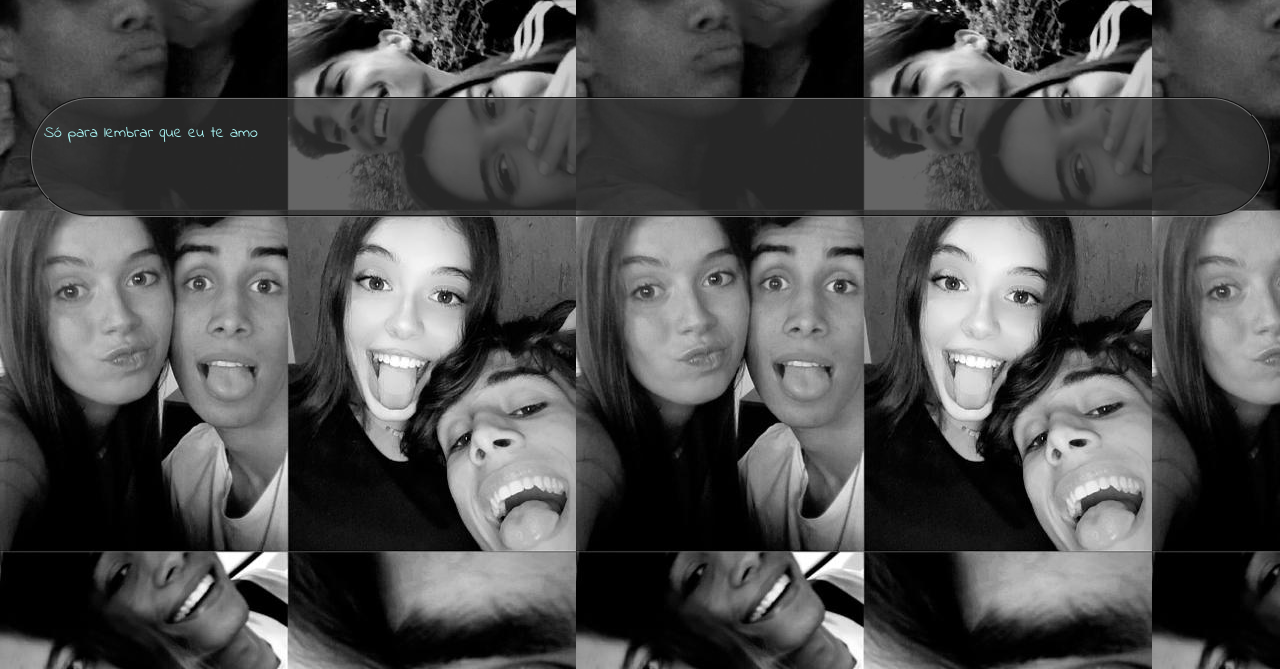
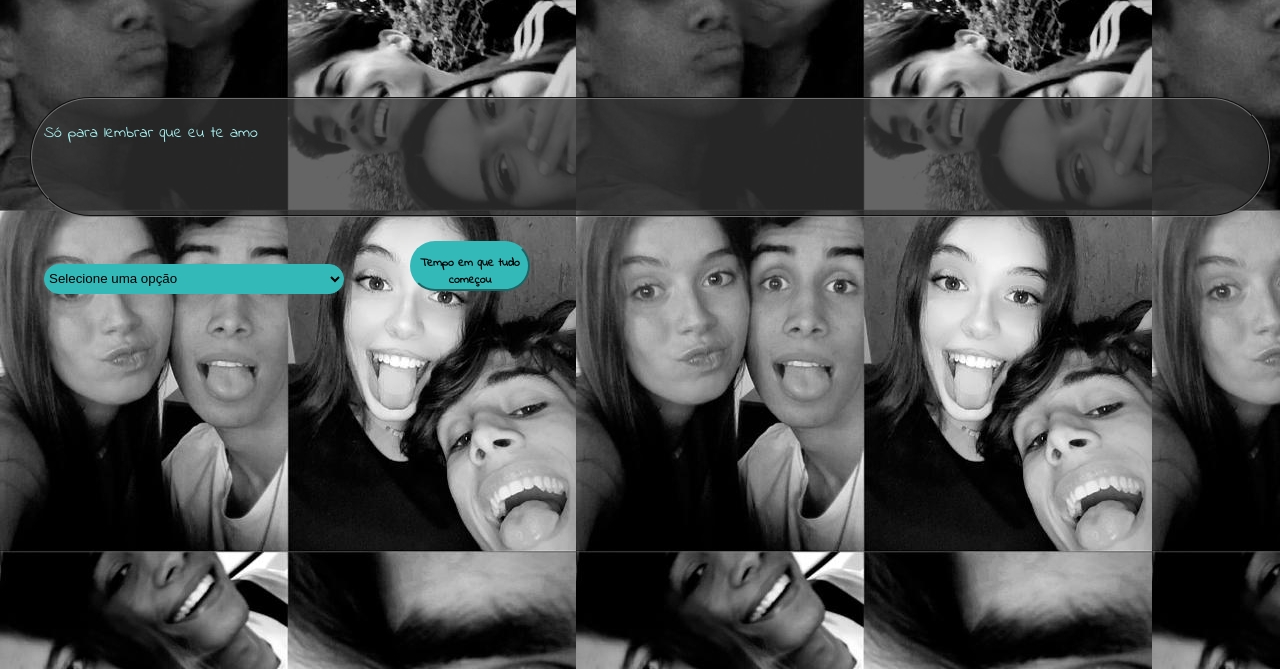
Before and after one commit to caioarq22/caioarq22.github.io, a plain HTML site: page index.html in a window 1280 px wide. Shown: the part 131-800 px from the top of the page. Drawn offline with Linux system fonts and the light colour scheme.

Commit message:
Update pagina.css

```diff
--- a/pagina.css
+++ b/pagina.css
@@ -62,6 +62,6 @@ button{
     width: 120px;
     font-size: x-small;
     font-family: 'Indie Flower', cursive;
-    margin-top:8000px;
+    margin-top:80px;
 
 }
```
